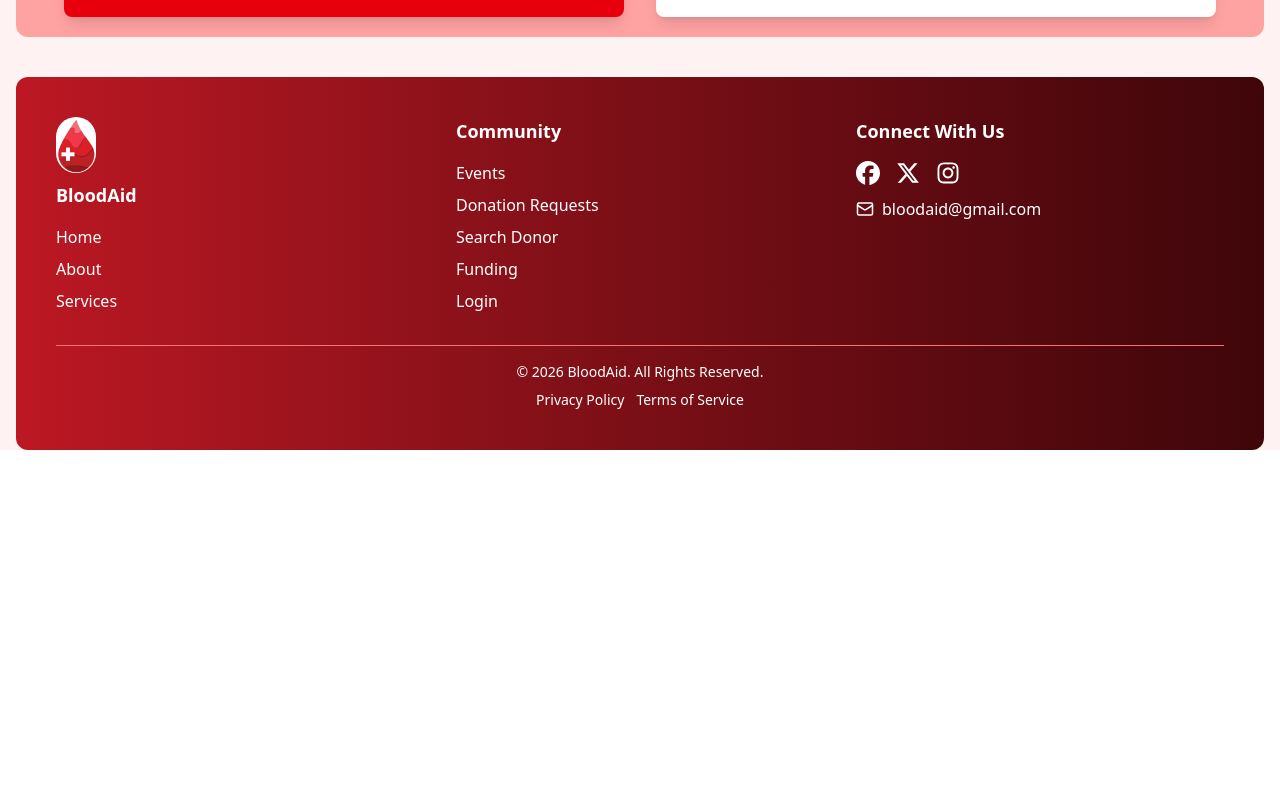
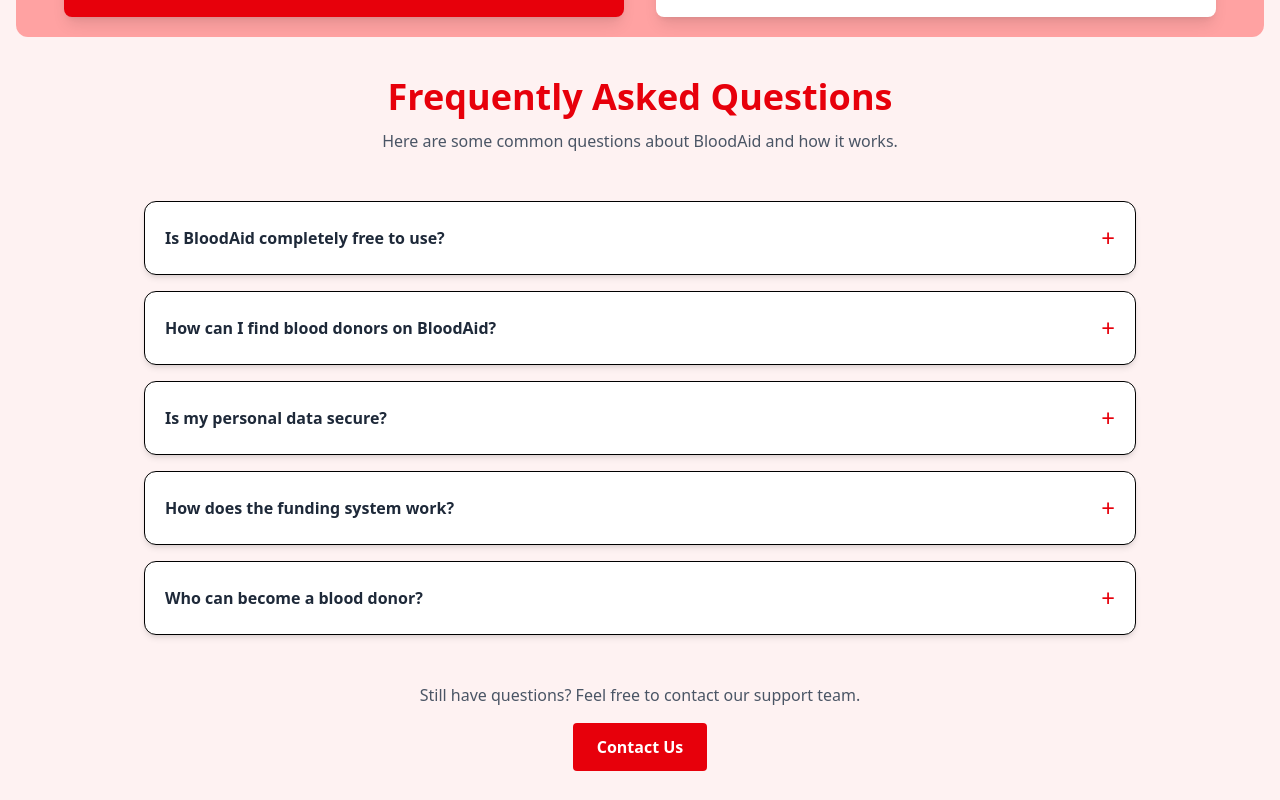
Before and after one commit to marufaakter1947/Blood-Aid, a React (Vite) app: page / in a window 1280 px wide. Shown: the part 3780-4580 px from the top of the page. Before the commit the page ends 4230 px from the top, so only its background shows below. Built offline with nearby package versions, Linux system fonts and the light colour scheme; no server answers.

Commit message:
Added FAQ section

```diff
--- a/src/Component/ContactUs/ContactUs.jsx
+++ b/src/Component/ContactUs/ContactUs.jsx
@@ -17,7 +17,8 @@
   };
 
   return (
-    <section
+    <section id="contact" >
+   <section
   className="relative min-h-[70vh] bg-cover bg-center bg-no-repeat  mx-4 rounded-xl overflow-hidden"
   style={{ backgroundImage: `url(${contactBg})` }}
 >
@@ -76,6 +77,9 @@
         </div>
       </div>
     </section>
+</section>
+
+
   );
 };
 
--- /dev/null
+++ b/src/Component/FAQ.jsx
@@ -0,0 +1,93 @@
+import { useState } from "react";
+
+const faqs = [
+  {
+    question: "Is BloodAid completely free to use?",
+    answer:
+      "Yes, BloodAid is 100% free. Anyone can search for donors, request blood, and register as a donor without any cost.",
+  },
+  {
+    question: "How can I find blood donors on BloodAid?",
+    answer:
+      "You can easily find donors by using the Search Donor feature. Filter by blood group and location to quickly connect with available donors near you.",
+  },
+  {
+    question: "Is my personal data secure?",
+    answer:
+      "Yes. We prioritize user privacy and data security. Your personal information is protected and is only used to provide blood donation-related services.",
+  },
+  {
+    question: "How does the funding system work?",
+    answer:
+      "The funding section allows users to financially support blood donation campaigns and emergency patients. All funds are intended to help cover medical and operational needs.",
+  },
+  {
+    question: "Who can become a blood donor?",
+    answer:
+      "Anyone who is healthy, meets the age requirements, and follows medical guidelines can register as a blood donor on BloodAid.",
+  },
+];
+
+const FAQ = () => {
+  const [activeIndex, setActiveIndex] = useState(null);
+
+  const toggleFAQ = (index) => {
+    setActiveIndex(activeIndex === index ? null : index);
+  };
+
+  return (
+    <section className=" pb-10">
+      <div className="max-w-5xl mx-auto px-4">
+        {/* Header */}
+        <div className="text-center mb-12">
+          <h2 className="text-4xl font-bold text-red-600 mb-3">
+            Frequently Asked Questions
+          </h2>
+          <p className="text-gray-600">
+            Here are some common questions about BloodAid and how it works.
+          </p>
+        </div>
+
+        {/* FAQ Items */}
+        <div className="space-y-4">
+          {faqs.map((faq, index) => (
+            <div key={index} className="bg-white rounded-xl shadow-md border">
+              <button
+                onClick={() => toggleFAQ(index)}
+                className="w-full flex justify-between items-center p-5 text-left"
+              >
+                <span className="font-semibold text-gray-800">
+                  {faq.question}
+                </span>
+                <span className="text-2xl text-red-600">
+                  {activeIndex === index ? "−" : "+"}
+                </span>
+              </button>
+
+              {activeIndex === index && (
+                <div className="px-5 pb-5 text-gray-600 leading-relaxed">
+                  {faq.answer}
+                </div>
+              )}
+            </div>
+          ))}
+        </div>
+
+        {/* Bottom CTA */}
+        <div className="mt-12 text-center">
+          <p className="text-gray-600 mb-4">
+            Still have questions? Feel free to contact our support team.
+          </p>
+          <a
+            href="#contact"
+            className="inline-block   bg-red-600 hover:bg-red-700 text-white font-semibold px-6 py-3 rounded transition"
+          >
+            Contact Us
+          </a>
+        </div>
+      </div>
+    </section>
+  );
+};
+
+export default FAQ;
--- a/src/Pages/Home/Home.jsx
+++ b/src/Pages/Home/Home.jsx
@@ -3,6 +3,7 @@
 import Banner from "../../Component/Banner/Banner"
 import BloodGroups from "../../Component/BloodGroups"
 import ContactUs from "../../Component/ContactUs/ContactUs"
+import FAQ from "../../Component/FAQ"
 import Featured from "../../Component/Featured/Featured"
 import HowItWorks from "../../Component/HowItWorks/HowItWorks"
 import Testimonials from "../../Component/Testimonials/Testimonials"
@@ -18,6 +19,7 @@
       <Featured></Featured>
       <ContactUs></ContactUs>
       <Testimonials></Testimonials>
+      <FAQ></FAQ>
     </div>
   )
 }
```
